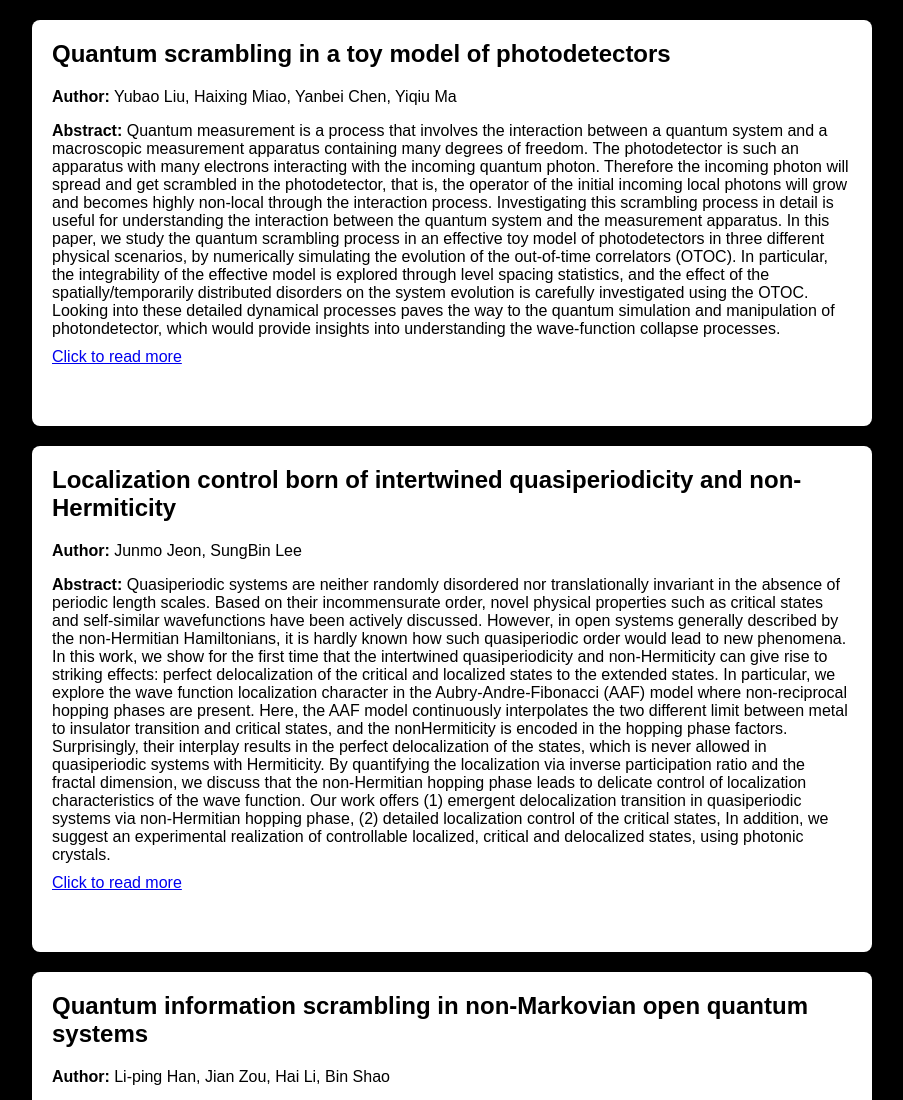
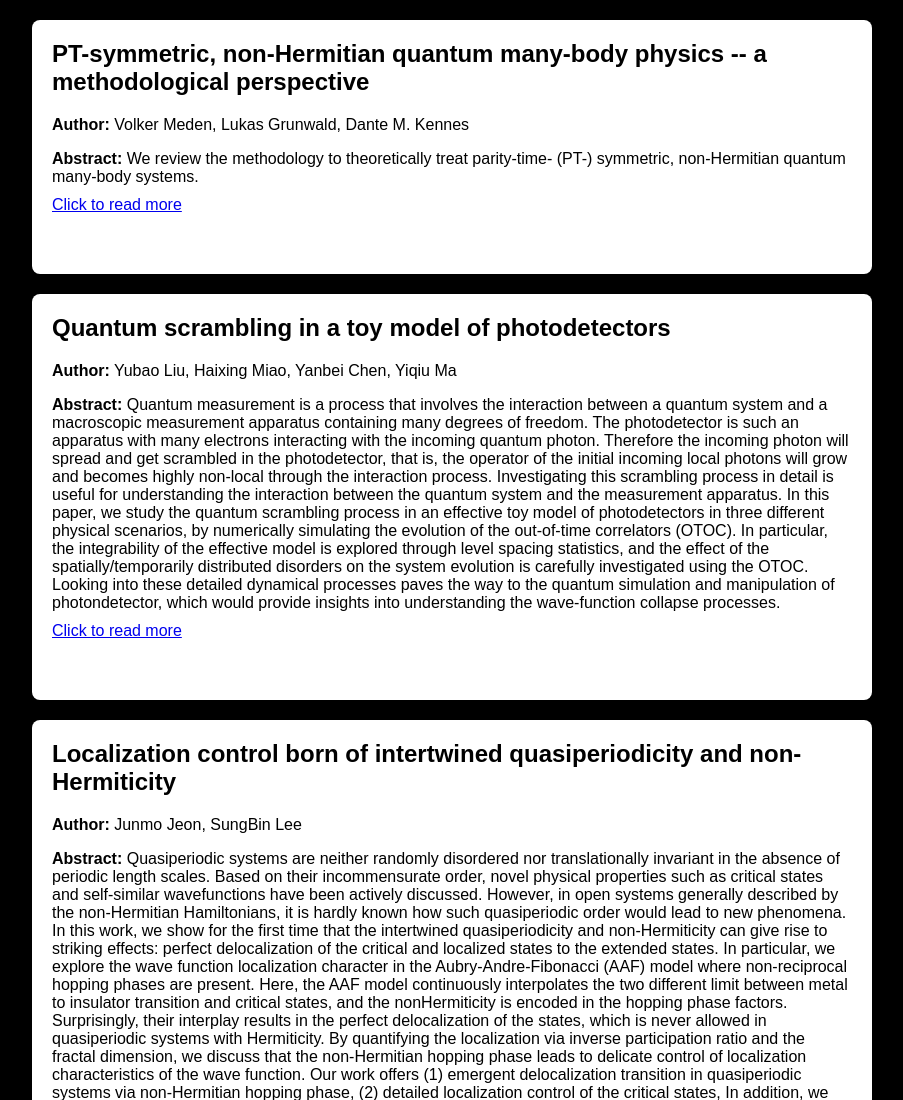
Before and after one commit to lethargic-rabbit/dps-hri, a plain HTML site: page nonhermitian.html in a window 1280 px wide. Shown: the top 1100 px of the page, without its empty margins (188-1091 px from the left). Drawn offline with Linux system fonts and the light colour scheme.

Commit message:
Update nonhermitian.html

```diff
--- a/nonhermitian.html
+++ b/nonhermitian.html
@@ -39,6 +39,16 @@
     </style>
 </head>
 <body>
+
+    <div class="container">
+        <div class="part">
+            <h2>PT-symmetric, non-Hermitian quantum many-body physics -- a methodological perspective</h2>
+            <p><strong>Author:</strong> Volker Meden, Lukas Grunwald, Dante M. Kennes</p>
+            <p><strong>Abstract:</strong> We review the methodology to theoretically treat parity-time- (PT-) symmetric, non-Hermitian quantum many-body systems.</p>
+            <a href="https://arxiv.org/abs/2303.05956">Click to read more</a>
+        </div>
+    </div>
+
     <div class="container">
         <div class="part">
             <h2>Quantum scrambling in a toy model of photodetectors</h2>
```
